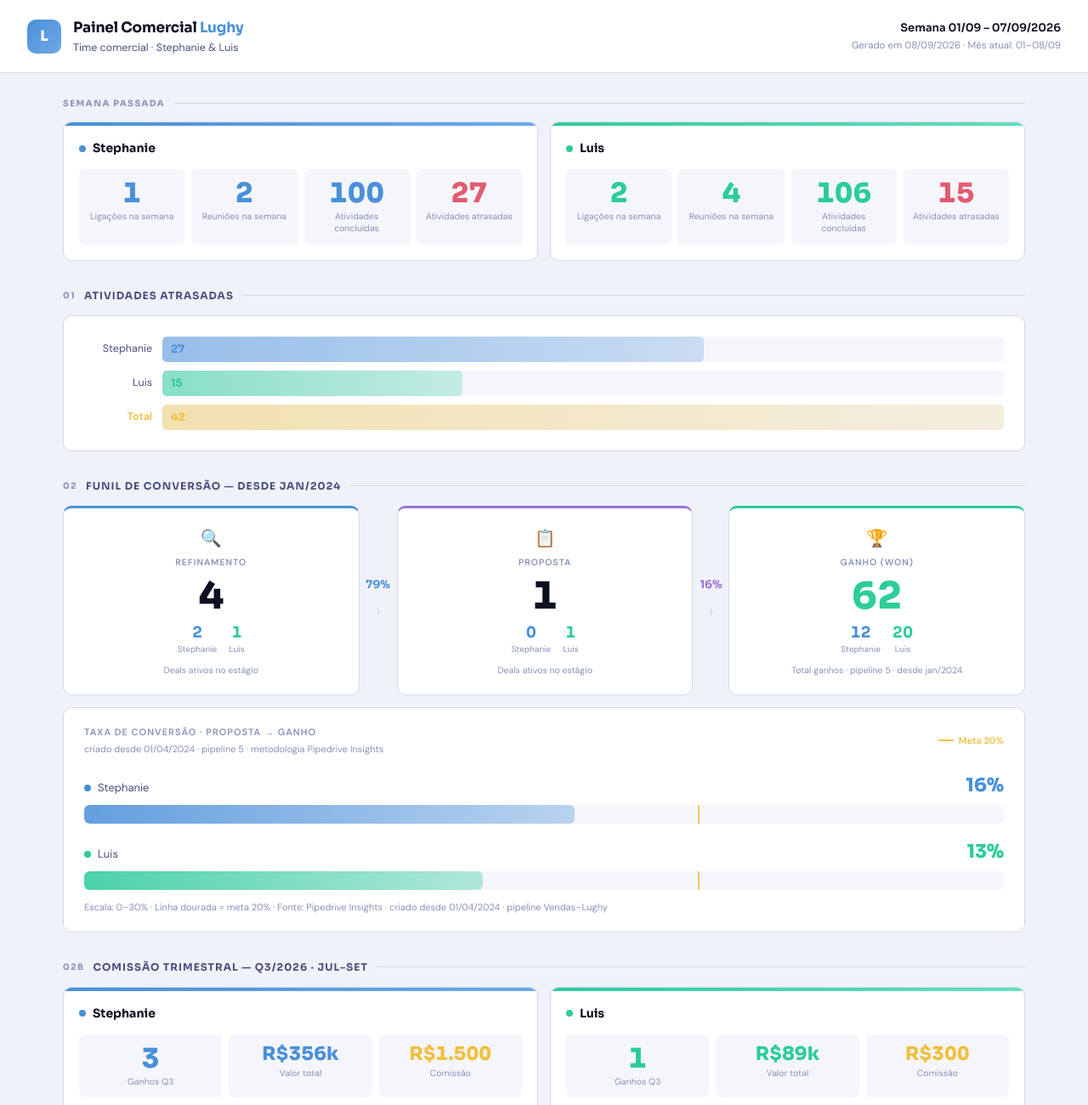
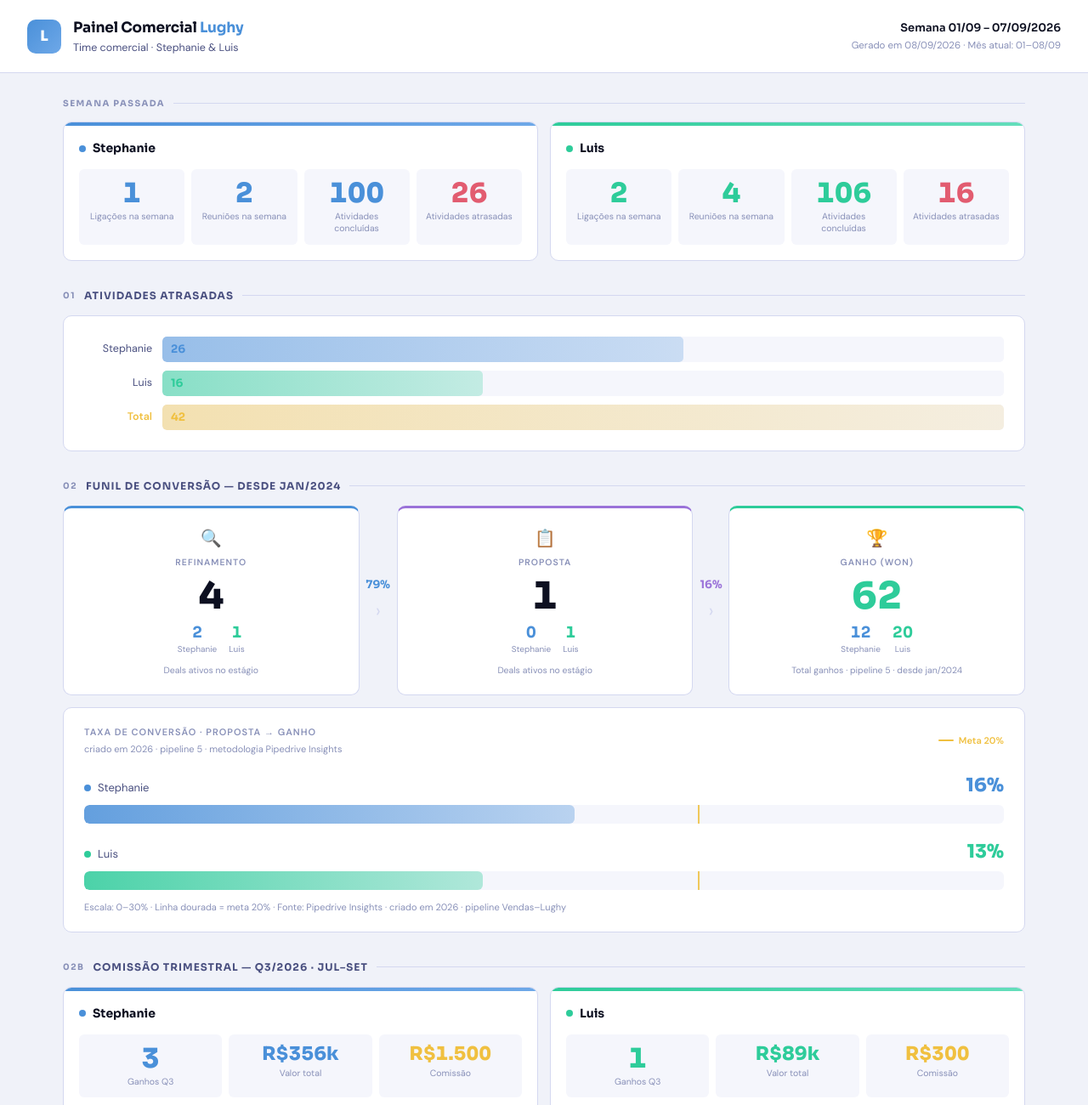
Before and after one commit to StephanieBranco/painel-lughy, a plain HTML site: page index.html in a window 1280 px wide. Shown: the top 1300 px of the page at 85% size. Drawn offline with nearby package versions, Linux system fonts and the light colour scheme.

Commit message:
Corrige atrasadas para semana 01-07/09 e conversão 2026 - 08/09/2026

```diff
--- a/index.html
+++ b/index.html
@@ -321,7 +321,7 @@ canvas { display: block; }
             <div class="kpi-lbl">Atividades concluídas</div>
           </div>
           <div class="kpi-tile">
-            <div class="kpi-n" style="color:var(--danger)">27</div>
+            <div class="kpi-n" style="color:var(--danger)">26</div>
             <div class="kpi-lbl">Atividades atrasadas</div>
           </div>
         </div>
@@ -348,7 +348,7 @@ canvas { display: block; }
             <div class="kpi-lbl">Atividades concluídas</div>
           </div>
           <div class="kpi-tile">
-            <div class="kpi-n" style="color:var(--danger)">15</div>
+            <div class="kpi-n" style="color:var(--danger)">16</div>
             <div class="kpi-lbl">Atividades atrasadas</div>
           </div>
         </div>
@@ -367,13 +367,13 @@ canvas { display: block; }
       <div class="hbar-row">
         <div class="hbar-label">Stephanie</div>
         <div class="hbar-track">
-          <div class="hbar-fill s" style="width: 64.3%">27</div>
+          <div class="hbar-fill s" style="width: 61.9%">26</div>
         </div>
       </div>
       <div class="hbar-row">
         <div class="hbar-label">Luis</div>
         <div class="hbar-track">
-          <div class="hbar-fill l" style="width: 35.7%">15</div>
+          <div class="hbar-fill l" style="width: 38.1%">16</div>
         </div>
       </div>
       <div class="hbar-row" style="margin-top:4px">
@@ -455,7 +455,7 @@ canvas { display: block; }
     <div style="display:flex; align-items:center; justify-content:space-between; margin-bottom:18px">
       <div>
         <div style="font-size:11px; text-transform:uppercase; letter-spacing:1px; color:var(--muted); font-weight:600">Taxa de Conversão · Proposta → Ganho</div>
-        <div style="font-size:11px; color:var(--muted); margin-top:3px">criado desde 01/04/2024 · pipeline 5 · metodologia Pipedrive Insights</div>
+        <div style="font-size:11px; color:var(--muted); margin-top:3px">criado em 2026 · pipeline 5 · metodologia Pipedrive Insights</div>
       </div>
       <div style="display:flex; align-items:center; gap:6px; flex-shrink:0">
         <div style="width:18px; height:2px; background:var(--gold); border-radius:1px"></div>
@@ -495,7 +495,7 @@ canvas { display: block; }
       </div>
     </div>
 
-    <div style="margin-top:12px; font-size:11px; color:var(--muted)">Escala: 0–30% · Linha dourada = meta 20% · Fonte: Pipedrive Insights · criado desde 01/04/2024 · pipeline Vendas–Lughy</div>
+    <div style="margin-top:12px; font-size:11px; color:var(--muted)">Escala: 0–30% · Linha dourada = meta 20% · Fonte: Pipedrive Insights · criado em 2026 · pipeline Vendas–Lughy</div>
   </div>
 
   <!-- SECTION 2b: COMISSÃO TRIMESTRAL -->
```
